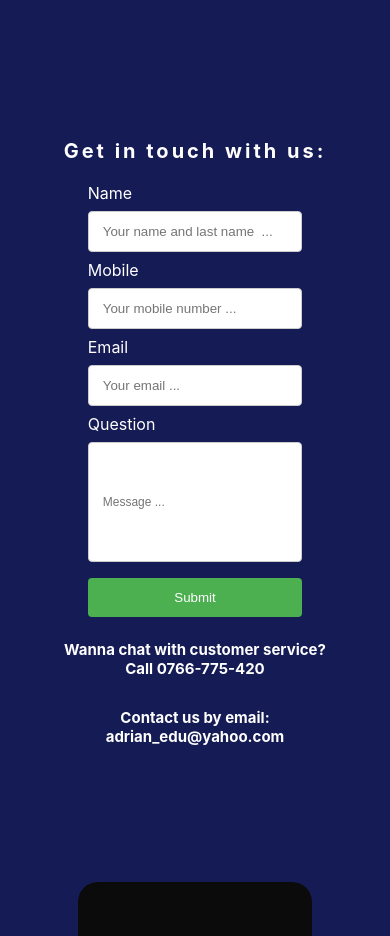
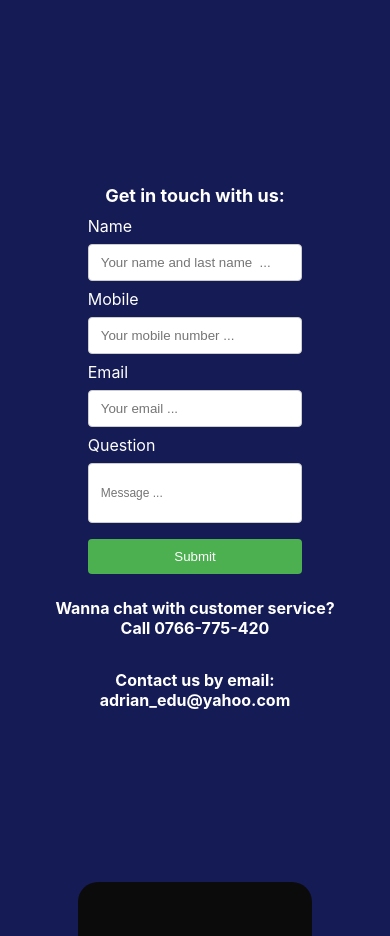
Before and after one commit to Adrian-Edu/best-web-design, a React (Create React App) app: page / in a window 390 px wide. Shown: the part 6800-7736 px from the top of the page. Built offline with nearby package versions, Linux system fonts and the light colour scheme.

Commit message:
modificari media queries

```diff
--- a/src/pages/contact/contact.css
+++ b/src/pages/contact/contact.css
@@ -12,14 +12,10 @@
   width: 30%;
 }
 
-.container-contact > p {
-  font-size: 20px;
-  font-weight: 700;
-}
-
 .contact-p {
   text-align: center;
   border-radius: 10px;
+  font-weight: 700;
 }
 
 .container-contact > input[type="text"],
@@ -64,20 +60,24 @@ label {
   text-align: left;
 }
 
+.header-contact {
+  font-size: 40px;
+  margin: 30px 0;
+  font-weight: 700;
+}
+
 @media screen and (max-width: 1400px) {
   .container-contact > input[type="text"],
   select {
-    padding: 12px 14px;
+    padding: 10px 12px;
     width: 40%;
   }
 
   .container-contact > input[type="submit"] {
     width: 40%;
-    padding: 12px 16px;
+    padding: 10px 14px;
   }
-  .container-contact > p {
-    font-size: 15px;
-  }
+
   label {
     display: inline-block;
     width: 40%;
@@ -85,6 +85,13 @@ label {
   }
   .contact-message {
     width: 40%;
+  }
+  .header-contact {
+    font-size: 30px;
+    margin: 30px 0 10px 0;
+  }
+  .contact-message {
+    height: 60px;
   }
 }
 
@@ -105,6 +112,10 @@ label {
   .contact-message {
     width: 55%;
   }
+  .header-contact {
+    font-size: 22px;
+    margin: 30px 0 10px 0;
+  }
 }
 
 @media screen and (max-width: 600px) {
@@ -116,4 +127,8 @@ label {
     width: 55%;
     font-size: 12px;
   }
+  .header-contact {
+    font-size: 18px;
+    margin: 30px 0 10px 0;
+  }
 }
--- a/src/pages/contact/contact.jsx
+++ b/src/pages/contact/contact.jsx
@@ -58,7 +58,9 @@ function Contact(props) {
         className="container-contact"
         style={{ backgroundColor: `${props.background}` }}
       >
-        <h1 style={{ color: `${props.textColor}` }}>Get in touch with us:</h1>
+        <p className="header-contact" style={{ color: `${props.textColor}` }}>
+          Get in touch with us:
+        </p>
         <label style={{ color: `${props.textColor}` }}>Name</label>
         <input
           type="text"
```
